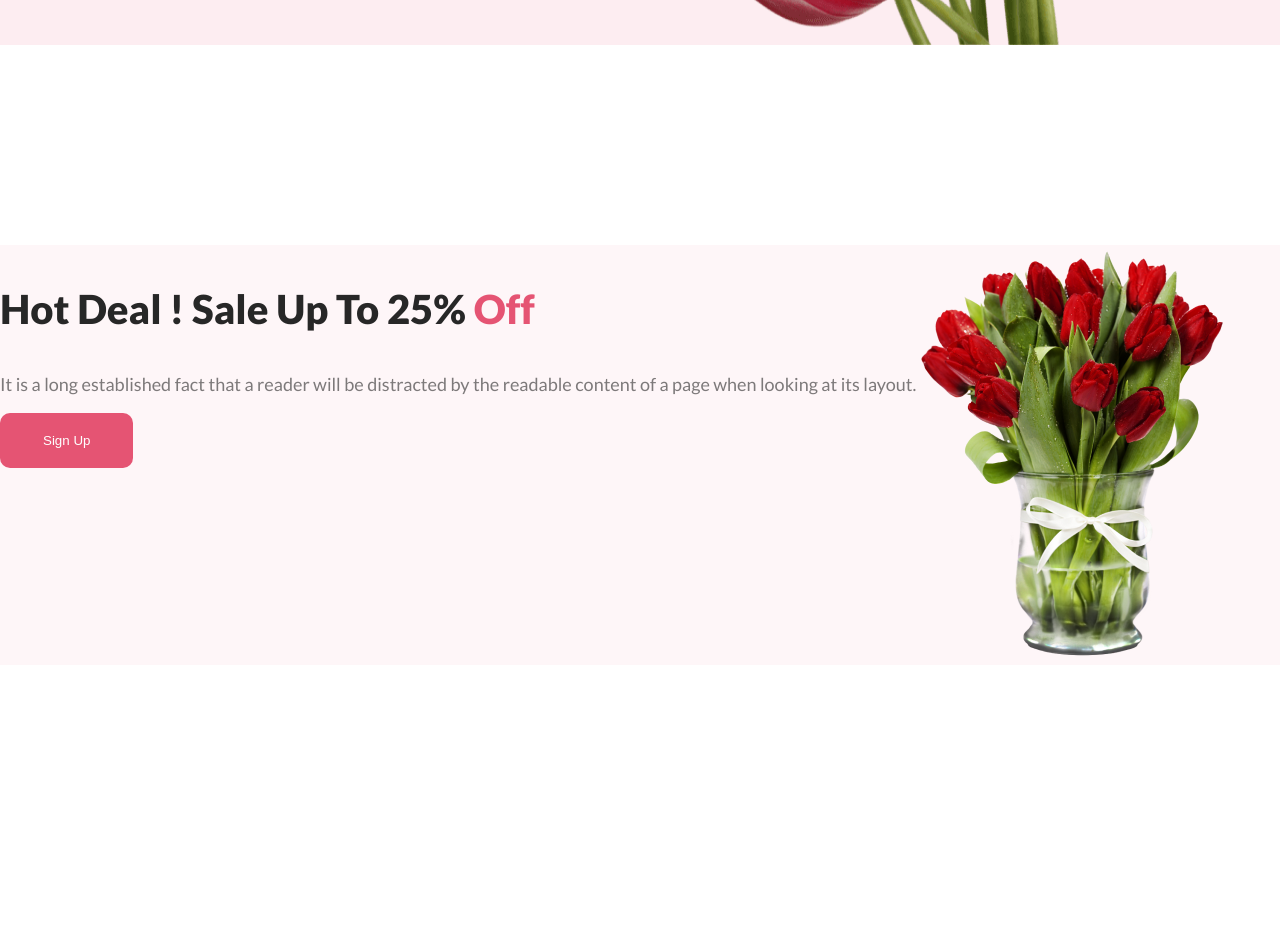
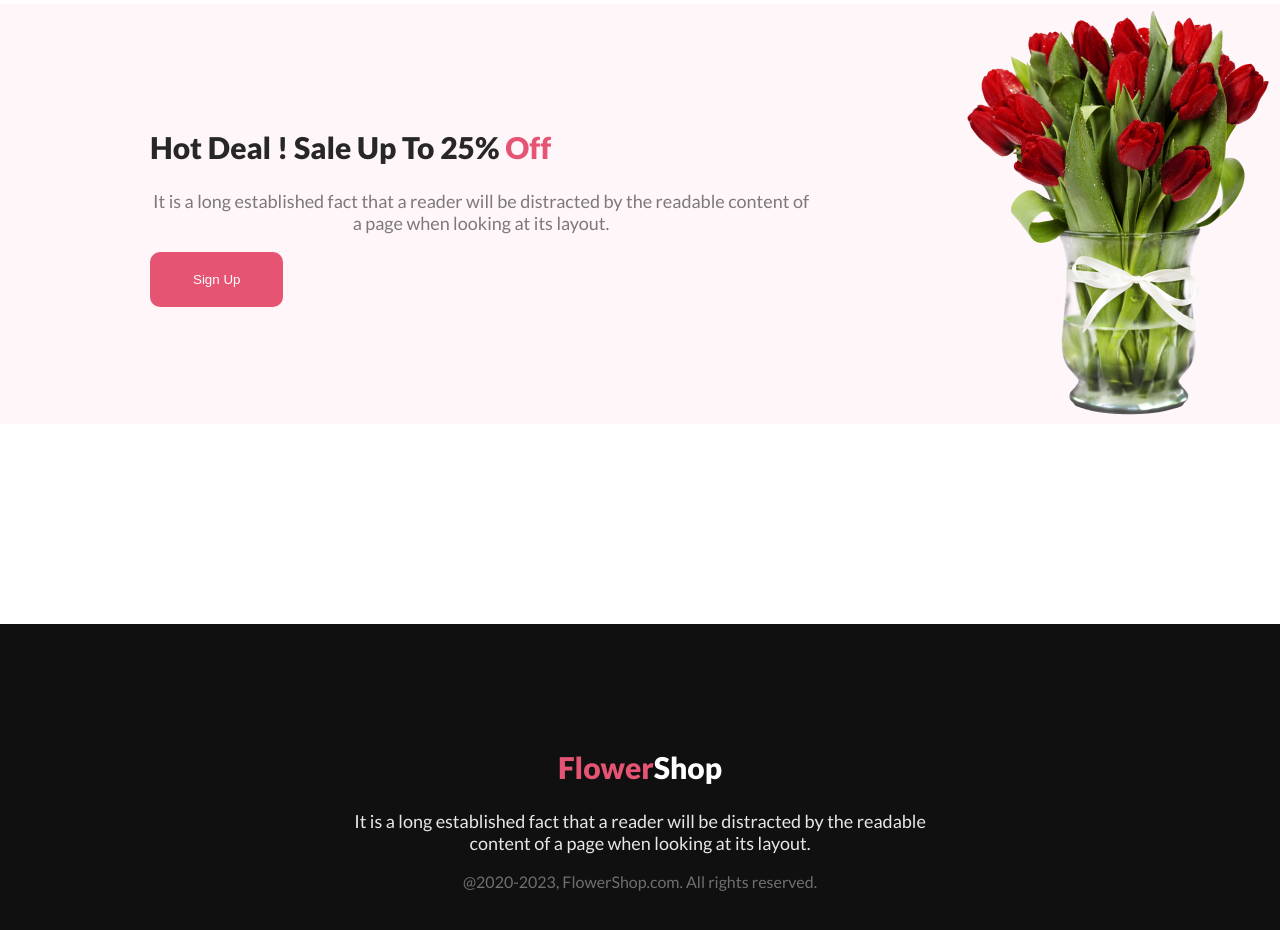
Before and after one commit to MahiuddinZilani/assignment-01, a plain HTML site: page index.html in a window 1280 px wide. Shown: the part 820-1750 px from the top of the page. Before the commit the page ends 1485 px from the top, so only its background shows below. Drawn offline with Linux system fonts and the light colour scheme.

Commit message:
Footer section is added

```diff
--- a/index.html
+++ b/index.html
@@ -21,14 +21,14 @@
             <!-- <div class="banner-image">
                 <img src="images/pngwing 10.png" alt="rose" width="500px">
             </div> -->
-            <img src="images/pngwing 10.png" alt="lily-flower">
+            <img src="images/pngwing 10.png" alt="lily-flower" width="400px">
         </section>
     </header>
     <main>
         <section class="test"></section>
         <section class="hot-deal">
             <div class="hot-deal-content">
-                <h3 class="default-title">Hot Deal ! Sale Up To 25%<span class="default-color"> Off</span></h3>
+                <h2 class="default-title">Hot Deal ! Sale Up To 25%<span class="default-color"> Off</span></h2>
                 <p class="default-para">It is a long established fact that a reader will be distracted by the readable content of a page when looking at its layout.</p>
                 <button type="button" class="default-btn">Sign Up</button>
             </div>
@@ -37,9 +37,12 @@
             </div> -->
             <img src="images/pngwing 8.png" alt="lily-flower">
         </section>
+        <section class="test"></section>
     </main>
     <footer>
-
+        <h2 class="default-title"><span class="default-color">Flower</span><span style="color: #FFFFFF;">Shop</span></h2>
+        <p>It is a long established fact that a reader will be distracted by the readable<br> content of a page when looking at its layout.</p>
+        <p class="copy-rights">@2020-2023, FlowerShop.com. All rights reserved.</p>
     </footer>
 </body>
 </html>
--- a/styles/style.css
+++ b/styles/style.css
@@ -8,12 +8,14 @@
 
 body{
     margin: 0px;
+    font-family:'lato';
 }
 
 .default-title{
     color: #272727;
     font-family: Lato;
     font-weight: 800;
+    font-size: 30px;
 }
 .default-btn {
     background-color: #E55473;
@@ -38,18 +40,15 @@ body{
 .banner{
     background-color: rgba(229, 84, 115, 0.10);
     display:flex;
-    /* justify-content: space-between; */
-    text-align: left;
-
+    justify-content: space-around;
 }
 .banner-content{
-    width: 500%;
-    align-items: center;
+    /* width: 500%; */
     padding: 100px 150px;
 }
 
 .banner-title {
-    font-size: 60px;
+    font-size: 50px;
 
 }
 
@@ -62,13 +61,34 @@ body{
 .hot-deal {
     background-color: rgba(229, 84, 115, 0.05);
     display: flex;
+    justify-content: space-around;
 }
 .hot-deal-content{
-
+    padding: 100px 150px;
 }
 .hot-deal h3 {
-    font-size: 40px;
+
 }
 .hot-deal p {
     text-align: center;
 }
+
+
+/* Footer */
+
+footer {
+    background-color: #111010;
+    text-align: center;
+    padding: 100px 0px;
+}
+footer>p {
+    color: rgba(255, 255, 255, 0.90);
+    text-align: center;
+    font-size: 18px;
+    font-weight: 400;
+}
+.copy-rights {
+    color: rgba(255, 255, 255, 0.40);
+    font-size: 16px;
+    font-weight:400;
+}
```
